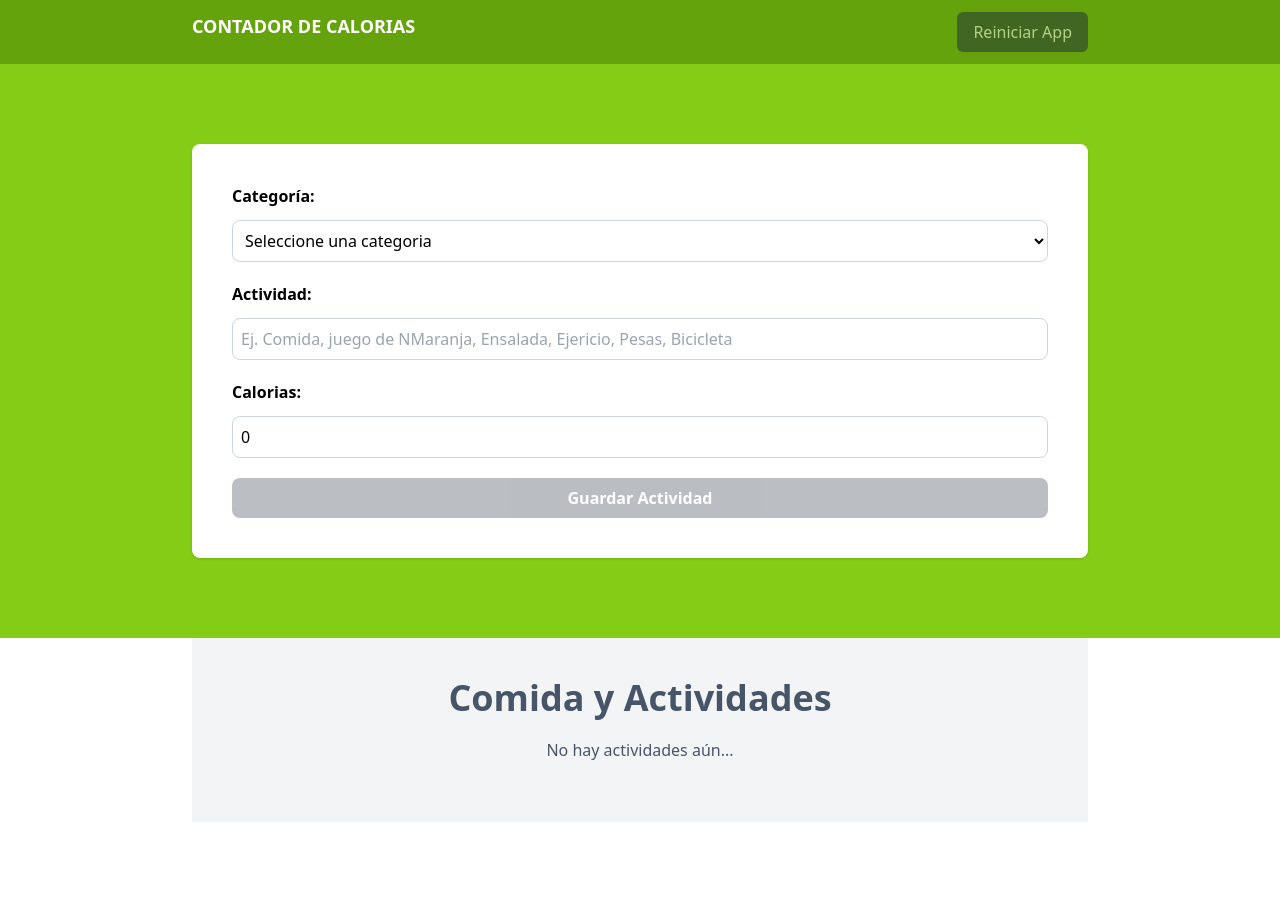
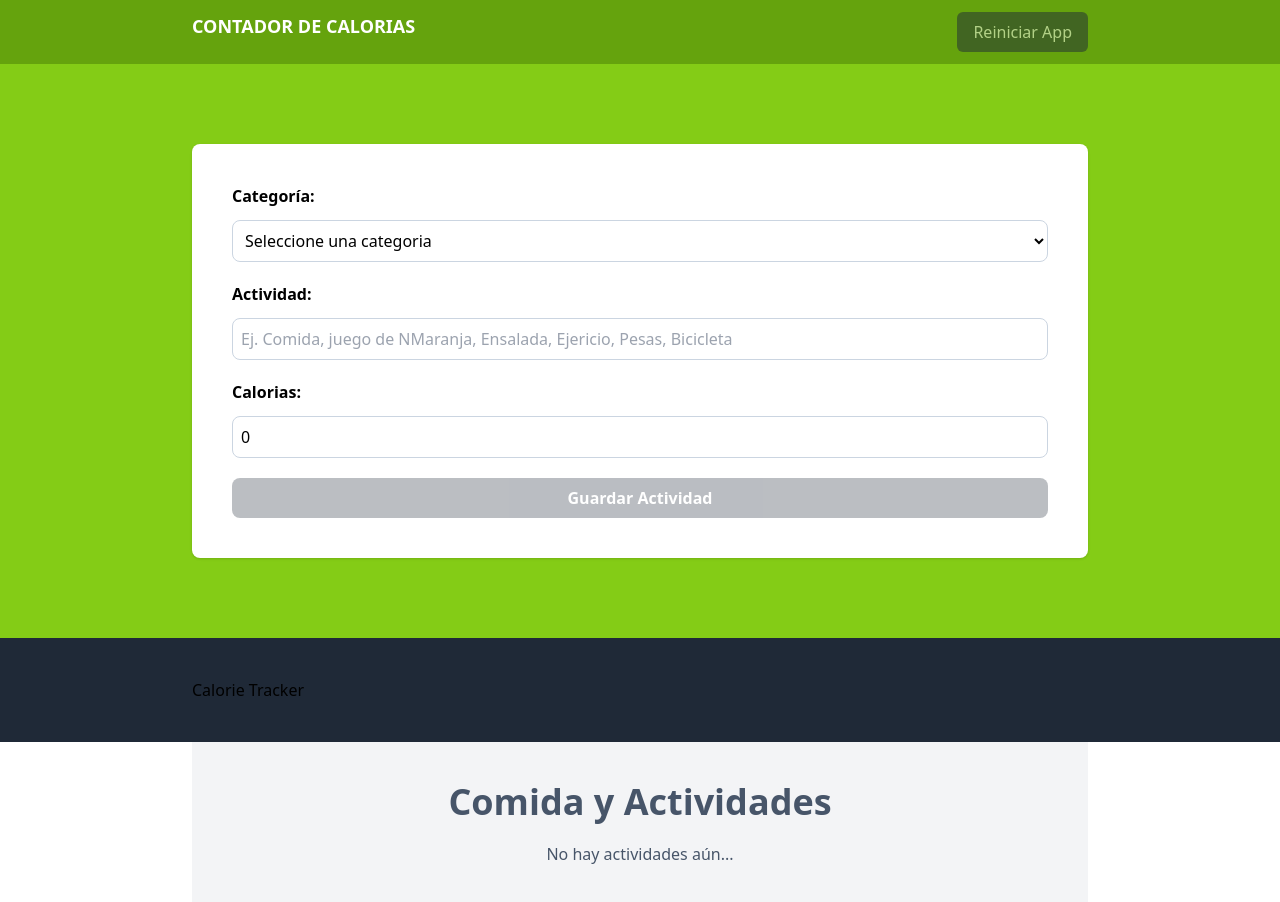
Before and after one commit to be-tho/count-calories, a React (Vite) app: page / in a window 1280 px wide. Shown: the top 902 px of the page. Before the commit the page ends 822 px from the top, so only its background shows below. Built offline with nearby package versions, Linux system fonts and the light colour scheme.

Commit message:
calorie tracker

```diff
--- a/src/App.tsx
+++ b/src/App.tsx
@@ -1,5 +1,6 @@
 import { useReducer, useEffect, useMemo } from 'react'
 import Form from './components/Form'
+import CalorieTracker from './components/CalorieTracker'
 import { activityReducer, initialState } from './reducers/activity-reducer'
 import ActivityList from './components/ActivityList'
 
@@ -38,6 +39,14 @@
 					/>
 				</div>
 			</section>
+			<section className='bg-gray-800 py-10'>
+				<div className='max-w-4xl mx-auto'>
+				<CalorieTracker
+					activities={state.activities}
+				/>
+
+				</div>
+			</section>
 			<section className="p-10 mx-auto max-w-4xl bg-gray-100">
 				<ActivityList
 					activities={state.activities}
--- /dev/null
+++ b/src/components/CalorieTracker.tsx
@@ -0,0 +1,13 @@
+import { Activity } from "../types"
+
+type CalorieTrackerProps = {
+    activities: Activity[]
+}
+
+export default function CalorieTracker({activities}: CalorieTrackerProps){
+    return (
+        <div>
+            <h2>Calorie Tracker</h2>
+        </div>
+    )
+}
--- a/src/components/Form.tsx
+++ b/src/components/Form.tsx
@@ -32,6 +32,7 @@
     const handleChange = (e: ChangeEvent<HTMLSelectElement> | ChangeEvent<HTMLInputElement>) => {
         const isNumberField = ['category', 'calories'].includes(e.target.id)
 
+        //Si el campo es un numero, se convierte a numero
         setActivity({
             ...activity,
             [e.target.id]: isNumberField ? +e.target.value : e.target.value
```
